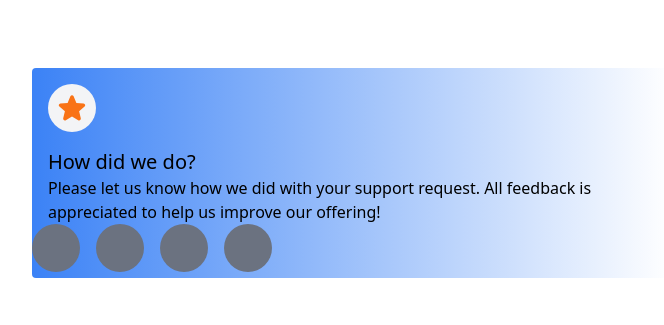
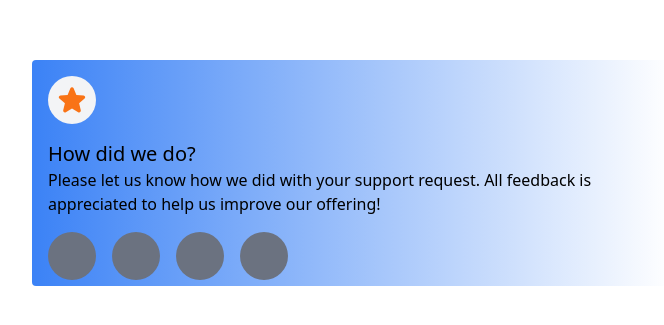
Before and after one commit to otilor/interactive-rating-component-frontend-mentor, a Next.js app: page / in a window 1280 px wide. Shown: the part 227-552 px from the top of the page, without its empty margins (288-952 px from the left). Built offline with nearby package versions, Linux system fonts and the light colour scheme.

Commit message:
add margins

```diff
--- a/pages/index.js
+++ b/pages/index.js
@@ -29,7 +29,7 @@ export default function Home() {
                 feedback is appreciated to help us improve our offering!
               </p>
             </div>
-            <div className="space-x-4">
+            <div className="space-x-4 ml-4 mt-4">
               <div className="inline-flex bg-gray-500 w-12 h-12 rounded-full"></div>
               <div className="inline-flex bg-gray-500 w-12 h-12 rounded-full"></div>
               <div className="inline-flex bg-gray-500 w-12 h-12 rounded-full"></div>
```
